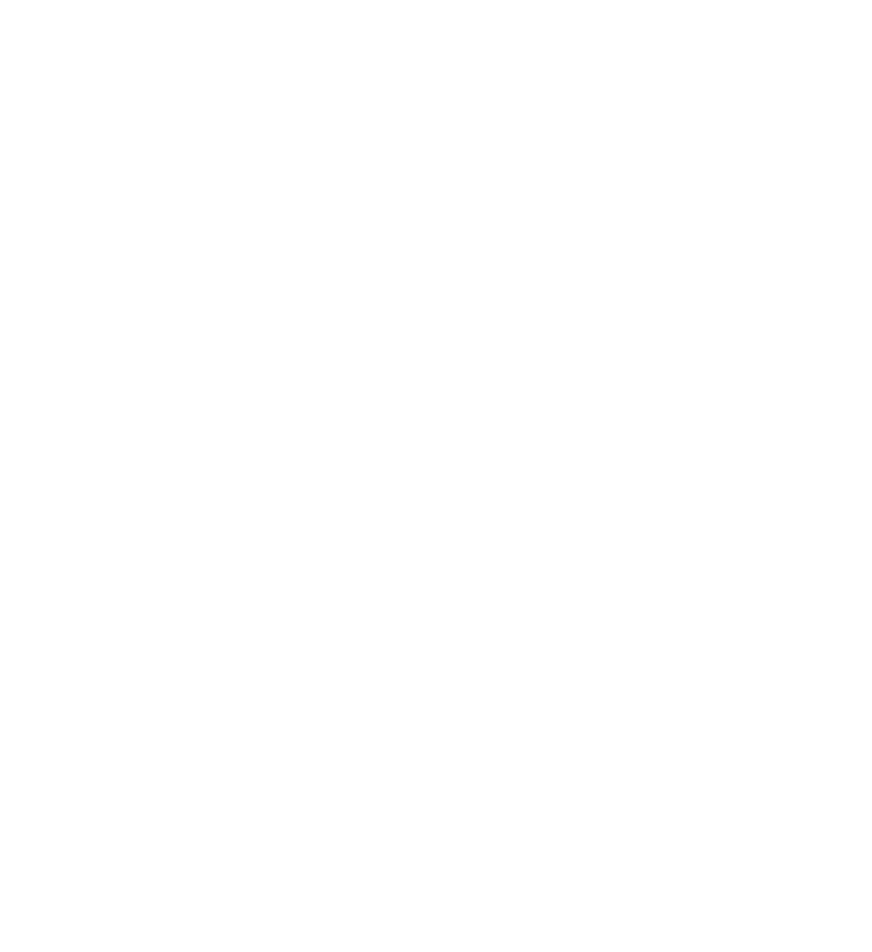
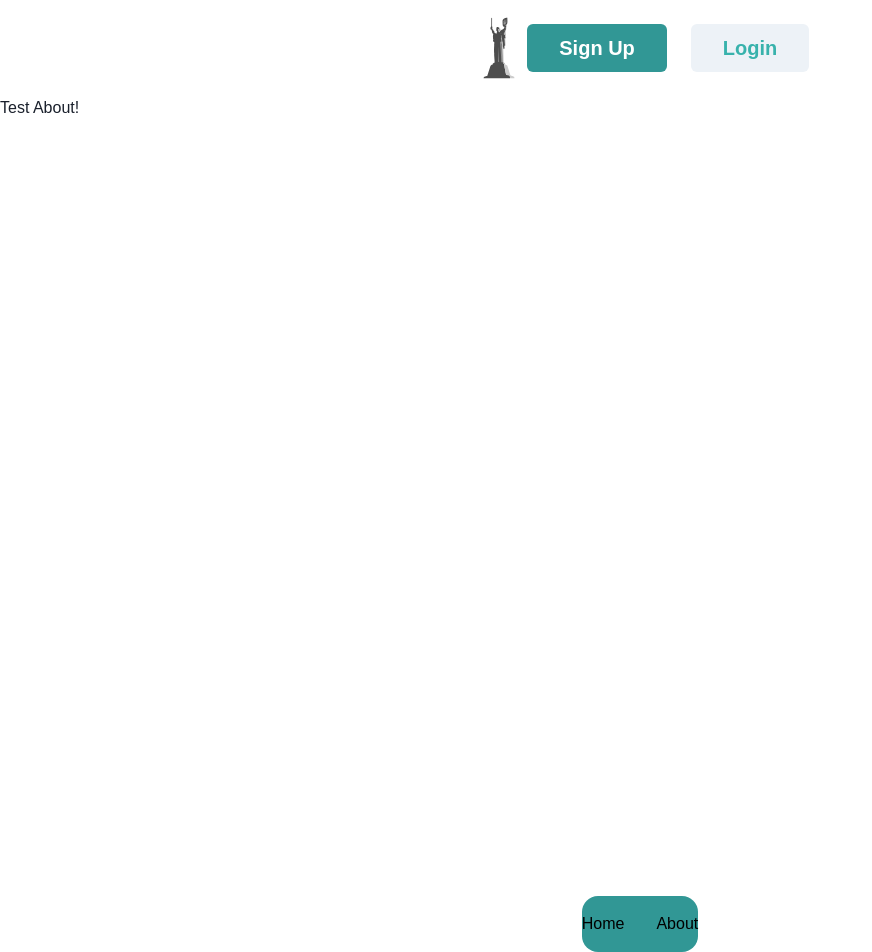
Before and after one commit to t-1000-t/authformtest, a React (Create React App) app: page /about in a window 1280 px wide. Before the commit this address had no page. Shown: the whole page, without its empty margins (0-872 px from the left). Before the commit the page ends 800 px from the top, so only its background shows below. Built offline with nearby package versions, Linux system fonts and the light colour scheme.

Commit message:
added the component About

```diff
--- /dev/null
+++ b/src/components/About/About.jsx
@@ -0,0 +1,8 @@
+import React from 'react'
+import { Box } from '@chakra-ui/react'
+
+const About = () => {
+  return <Box>Test About!</Box>
+}
+
+export default About
--- /dev/null
+++ b/src/components/About/index.jsx
@@ -0,0 +1,13 @@
+import React from 'react'
+import { Box } from '@chakra-ui/react'
+import About from './About'
+
+const AboutDefault = () => {
+  return (
+    <Box minH="100vh">
+      <About />
+    </Box>
+  )
+}
+
+export default AboutDefault
--- a/src/components/Home.jsx
+++ b/src/components/Home.jsx
@@ -46,10 +46,11 @@
           <Image
             alt="Login image"
             objectFit="cover"
-            src={
-              'https://images.unsplash.com/photo-1486312338219-ce68d2c6f44d?ixid=MXwxMjA3fDB8MHxwaG90by1wYWdlfHx8' +
-              'fGVufDB8fHw%3D&ixlib=rb-1.2.1&auto=format&fit=crop&w=1352&q=80'
-            }
+            // src={
+            //   'https://images.unsplash.com/photo-1486312338219-ce68d2c6f44d?ixid=MXwxMjA3fDB8MHxwaG90by1wYWdlfHx8' +
+            //   'fGVufDB8fHw%3D&ixlib=rb-1.2.1&auto=format&fit=crop&w=1352&q=80'
+            // }
+            src="/images/photo-workspacetyping.jpg"
           />
         </Flex>
       </Stack>
--- a/src/components/reusableComponents/GuestFooter.jsx
+++ b/src/components/reusableComponents/GuestFooter.jsx
@@ -10,6 +10,9 @@
         <Text _hover={{ textDecoration: 'underline' }}>
           <Link to={{ pathname: '/' }}>Home</Link>
         </Text>
+        <Text _hover={{ textDecoration: 'underline' }}>
+          <Link to={{ pathname: '/about' }}>About</Link>
+        </Text>
       </Stack>
     </Container>
   )
--- a/src/components/reusableComponents/GuestNav.jsx
+++ b/src/components/reusableComponents/GuestNav.jsx
@@ -13,7 +13,7 @@
         <Link to="/">
           <Flex align="center">
             <Box h={20}>
-              <Image src="https://svgshare.com/i/Gts.svg" h={{ base: 12, md: 20 }} mt={{ base: 4, md: 0 }} />
+              <Image src="/images/motherland.svg" h={{ base: 12, md: 20 }} mt={{ base: 4, md: 0 }} />
             </Box>
           </Flex>
         </Link>
--- a/src/components/reusableComponents/GuestNavLogout.jsx
+++ b/src/components/reusableComponents/GuestNavLogout.jsx
@@ -38,7 +38,7 @@
         <Link to="/">
           <Flex align="center">
             <Box h={20}>
-              <Image src="https://svgshare.com/i/Gts.svg" h={{ base: 12, md: 20 }} mt={{ base: 4, md: 0 }} />
+              <Image src="/images/motherland.svg" h={{ base: 12, md: 20 }} mt={{ base: 4, md: 0 }} />
             </Box>
           </Flex>
         </Link>
--- a/src/configs/routesConfig.jsx
+++ b/src/configs/routesConfig.jsx
@@ -20,6 +20,14 @@
     component: lazy(() => import('../components/Login')),
     id: 'id_UniqX1',
   },
+  {
+    exact: true,
+    layout: GuestLayout,
+    path: '/about',
+    guard: GuestGuard,
+    component: lazy(() => import('../components/About')),
+    id: 'id_UniqX2',
+  },
 ]
 
 export default routesConfig
```
Also changed, not shown: public/images/motherland.svg (added), public/images/photo-workspacetyping.jpg (added).
